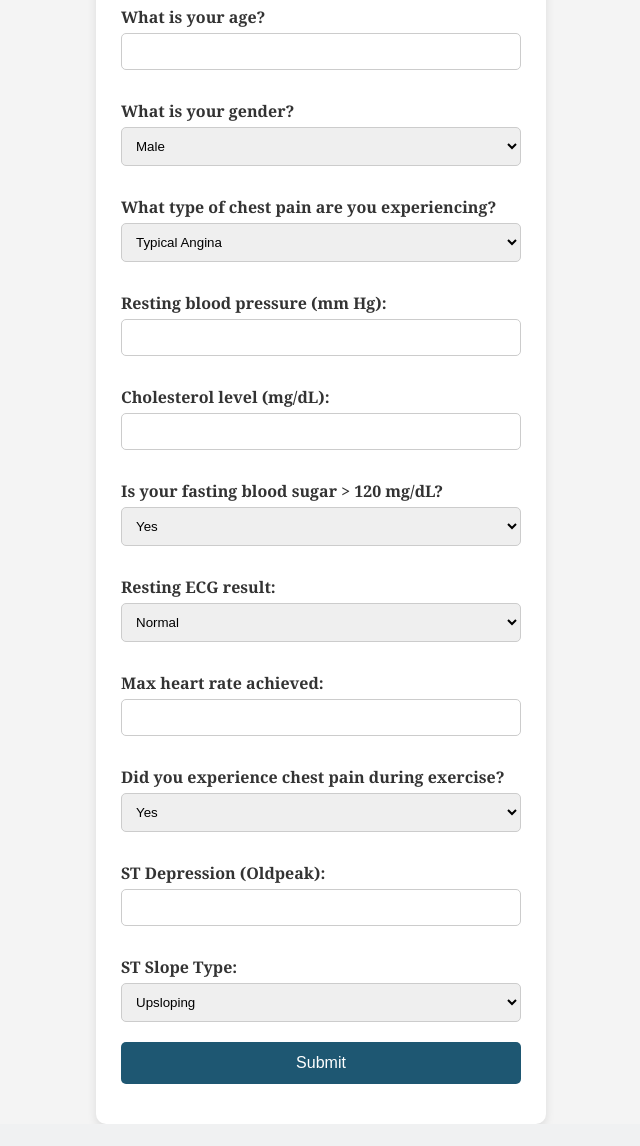
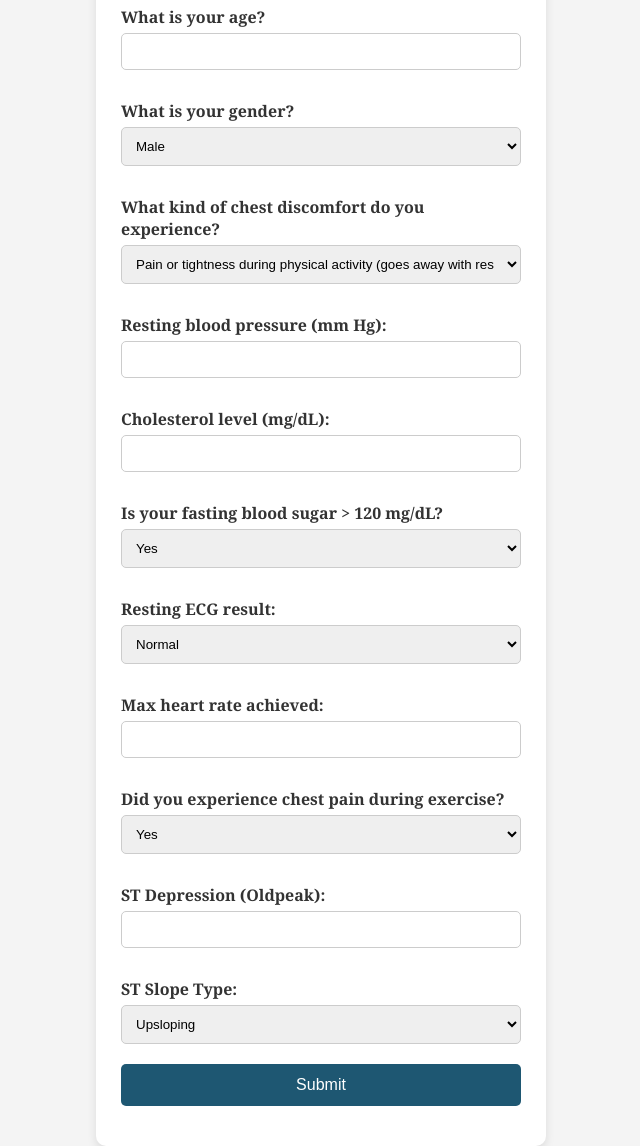
Before and after one commit to darsana-r/corbeat, a Flask app: page /hd_prediction in a window 1280 px wide. Shown: the part 309-1455 px from the top of the page, without its empty margins (319-959 px from the left). Before the commit the page ends 1433 px from the top, so only its background shows below. Run offline with Flask 3, Linux system fonts and the light colour scheme.

Commit message:
Update hd_prediction.html

```diff
--- a/corbeat_3rd review/templates/hd_prediction.html
+++ b/corbeat_3rd review/templates/hd_prediction.html
@@ -34,12 +34,12 @@
                     <option value="0">Female</option>
                 </select>
             </label>
-            <label>What type of chest pain are you experiencing?
-                <select name="chest_pain">
-                    <option value="1">Typical Angina</option>
-                    <option value="2">Atypical Angina</option>
-                    <option value="3">Non-anginal Pain</option>
-                    <option value="4">No Chest Pain</option>
+            <label for="chest_pain">What kind of chest discomfort do you experience?</label>
+                <select name="chest_pain" id="chest_pain">
+                    <option value="1">Pain or tightness during physical activity (goes away with rest)</option>
+                    <option value="2">Pain or tightness that happens even when resting</option>
+                    <option value="3">Chest discomfort that feels like indigestion or muscle strain</option>
+                    <option value="4">I don’t experience any chest discomfort</option>
                 </select>
             </label>
             <label>Resting blood pressure (mm Hg): <input type="number" name="resting_bp" required></label>
```
